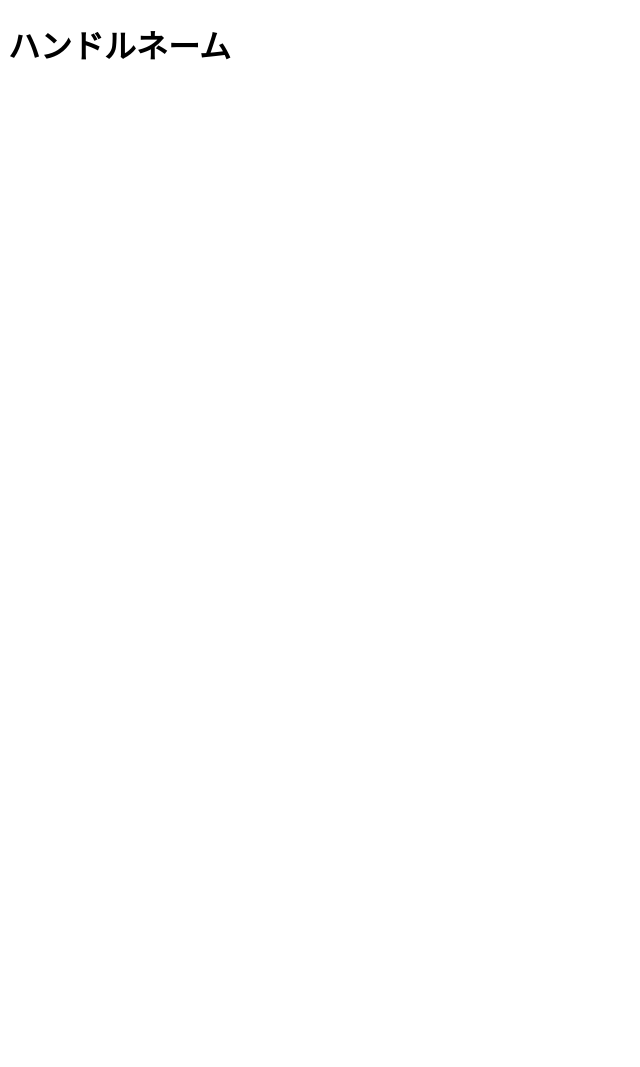
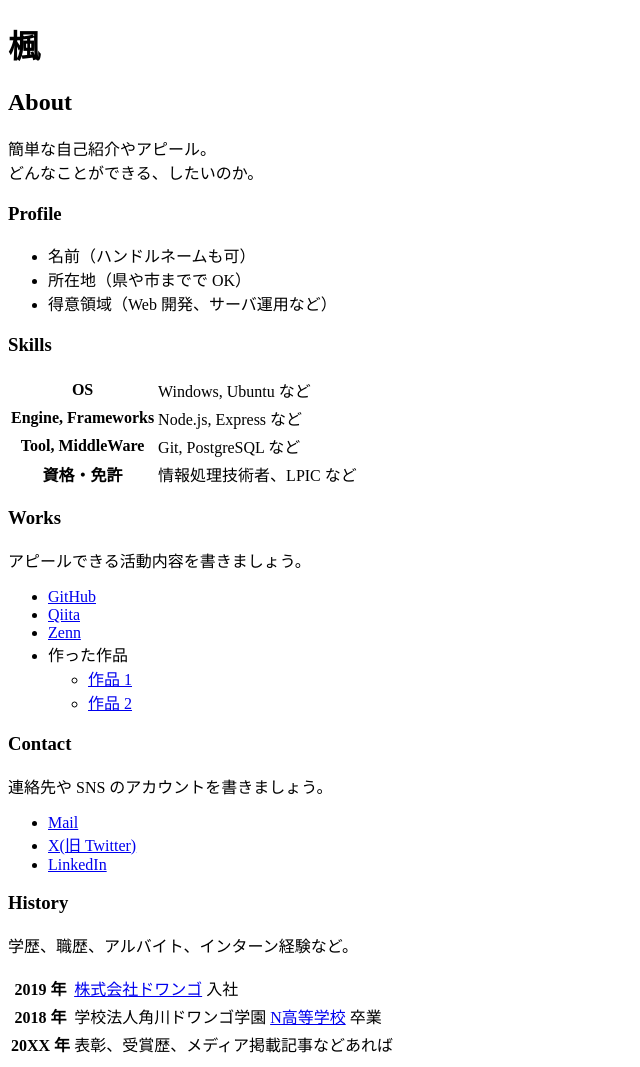
Before and after one commit to nakatakaede12345/nakatakaede12345.github.io, a plain HTML site: page index.html in a window 1280 px wide. Shown: the whole page, without its empty margins (0-640 px from the left). Before the commit the page ends 800 px from the top, so only its background shows below. Drawn offline with Linux system fonts and the light colour scheme.

Commit message:
ポートフォリオに必要な情報を追加

```diff
--- a/index.html
+++ b/index.html
@@ -3,9 +3,82 @@
   <head>
     <meta charset="utf-8">
     <meta name="viewport" content="width=device-width, initial-scale=1">
-    <title>ハンドルネームのポートフォリオ</title>
+    <title>楓のポートフォリオ</title>
   </head>
   <body>
-    <h1>ハンドルネーム</h1>
+    <h1>楓</h1>
+
+    <h2>About</h2>
+    <p>
+      簡単な自己紹介やアピール。<br>
+      どんなことができる、したいのか。
+    </p>
+
+    <h3>Profile</h3>
+    <ul>
+      <li>名前（ハンドルネームも可）</li>
+      <li>所在地（県や市までで OK）</li>
+      <li>得意領域（Web 開発、サーバ運用など）</li>
+    </ul>
+
+    <h3>Skills</h3>
+    <table>
+      <tr>
+        <th>OS</th>
+        <td>Windows, Ubuntu など</td>
+      </tr>
+      <tr>
+        <th>Engine, Frameworks</th>
+        <td>Node.js, Express など</td>
+      </tr>
+      <tr>
+        <th>Tool, MiddleWare</th>
+        <td>Git, PostgreSQL など</td>
+      </tr>
+      <tr>
+        <th>資格・免許</th>
+        <td>情報処理技術者、LPIC など</td>
+      </tr>
+    </table>
+
+    <h3>Works</h3>
+    <p>アピールできる活動内容を書きましょう。</p>
+    <ul>
+      <li><a href="https://github.com/">GitHub</a></li>
+      <li><a href="https://qiita.com/">Qiita</a></li>
+      <li><a href="https://zenn.dev/">Zenn</a></li>
+      <li>
+        作った作品
+        <ul>
+          <li><a href="https://example.com/">作品 1</a></li>
+          <li><a href="https://example.com/">作品 2</a></li>
+        </ul>
+      </li>
+    </ul>
+
+    <h3>Contact</h3>
+    <p>連絡先や SNS のアカウントを書きましょう。</p>
+    <ul>
+      <li><a href="mailto:name@example.com">Mail</a></li>
+      <li><a href="https://twitter.com/n_yobikou">X(旧 Twitter)</a></li>
+      <li><a href="https://www.linkedin.com/">LinkedIn</a></li>
+    </ul>
+
+    <h3>History</h3>
+    <p>学歴、職歴、アルバイト、インターン経験など。</p>
+    <table>
+      <tr>
+        <th>2019 年</th>
+        <td><a href="https://dwango.co.jp/">株式会社ドワンゴ</a> 入社</td>
+      </tr>
+      <tr>
+        <th>2018 年</th>
+        <td>学校法人角川ドワンゴ学園 <a href="https://nnn.ed.jp/">N高等学校</a> 卒業</td>
+      </tr>
+      <tr>
+        <th>20XX 年</th>
+        <td>表彰、受賞歴、メディア掲載記事などあれば</td>
+      </tr>
+    </table>
   </body>
 </html>
```
